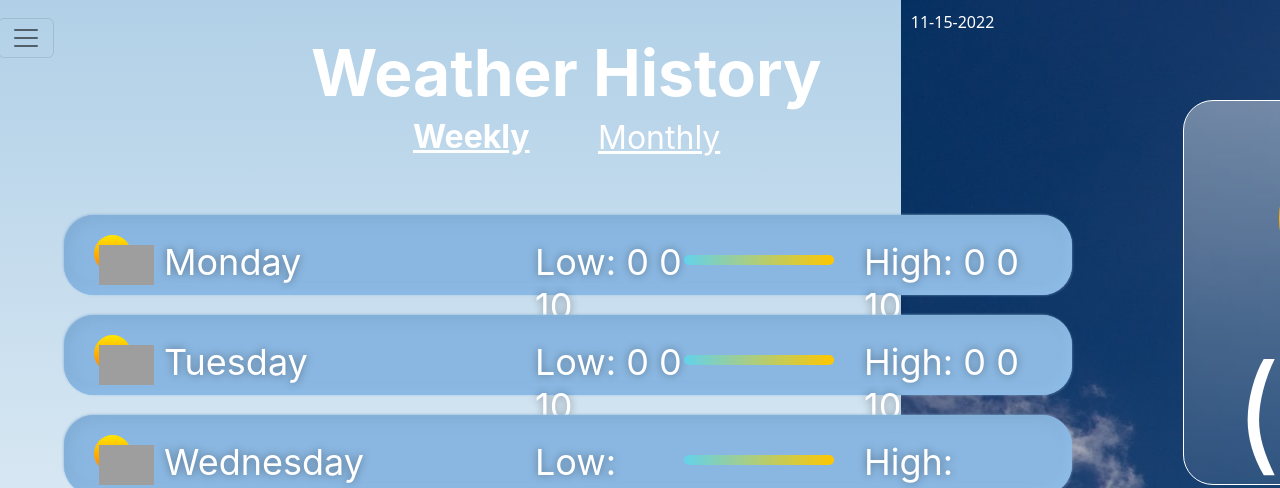
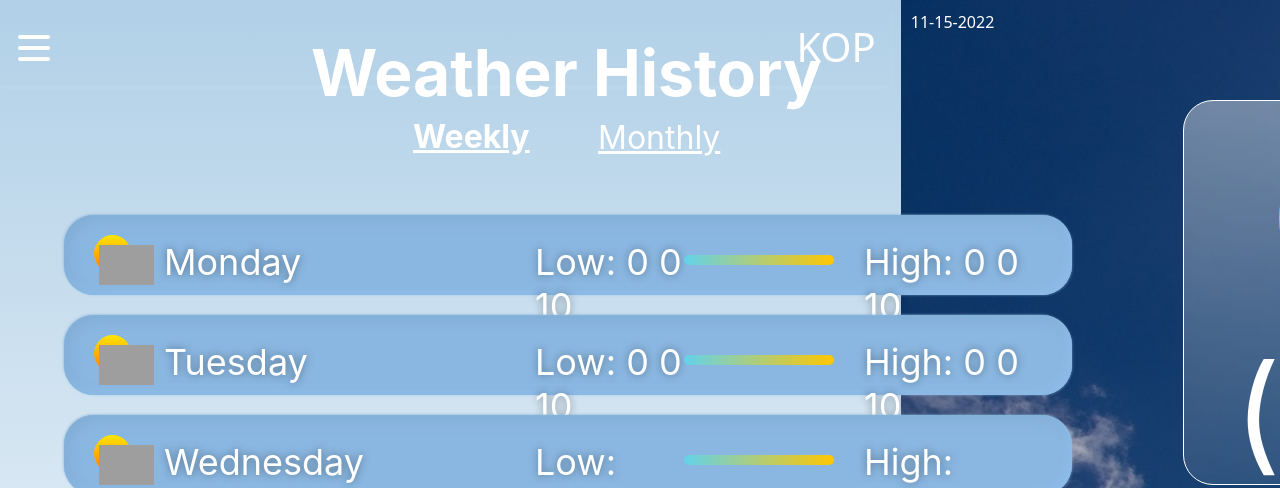
Before and after one commit to Gwc5245/KOA-Web-Application, a Flask app: page /Welcome in a window 1280 px wide; the page is wider, and only the part inside the window is pictured. Shown: the top 488 px of that part. Run offline with Flask 2, Linux system fonts and the light colour scheme; a database or web service that is not in the repository returns one stand-in record (values such as "Sample title"); grey boxes are pictures that could not be loaded.

Commit message:
Added working nav bar to weekly view page

```diff
--- a/app.py
+++ b/app.py
@@ -9,7 +9,7 @@ app = Flask(__name__)
 
 # Before you run app make sure you replace access/secret key below with actual key(s) values to access data from the database
 # otherwise you wont be able to see the weather data.
-client = pymongo.MongoClient("mongodb+srv://<AWS access key>:<AWS secret key>@cluster0"
+client = pymongo.MongoClient("mongodb+srv://AKIAUECD3KFKSDVHZJXB:qKjmQF8VKRwZXyJtlakEKZ1dzsWixQHHSHjX3jV0@cluster0"
                             ".re3ie7p.mongodb.net/?authSource=%24external&authMechanism=MONGODB-AWS&retryWrites=true"
                            "&w=majority", server_api=ServerApi('1'))
 
--- /dev/null
+++ b/static/navbar.css
@@ -0,0 +1,150 @@
+@import url("https://fonts.googleapis.com/css2?family=Poppins:ital,wght@0,100;0,200;0,300;0,400;0,500;0,600;0,700;0,800;0,900;1,100;1,200;1,300;1,400;1,500;1,600;1,700;1,800;1,900&display=swap");
+
+* {
+  margin: 0;
+  padding: 0;
+  box-sizing: border-box;
+}
+
+body {
+  font-family: "Poppins", sans-serif;
+}
+
+.container {
+  max-width: 1050px;
+  width: 90%;
+  margin: auto;
+}
+
+.navbar {
+  width: 100%;
+  box-shadow: 0 1px 4px rgba(255, 255, 255, 0.15);
+}
+
+.nav-container {
+  display: flex;
+  justify-content: space-between;
+  align-items: center;
+  height: 62px;
+}
+
+.navbar .menu-items {
+  display: flex;
+}
+
+.navbar .nav-container li {
+  list-style: none;
+}
+
+.navbar .nav-container a {
+  text-decoration: none;
+  color: #ffffff;
+  font-weight: 500;
+  font-size: 1.2rem;
+  padding: 0.7rem;
+}
+
+.navbar .nav-container a:hover{
+    font-weight: bolder;
+}
+
+.nav-container {
+  display: block;
+  position: relative;
+  height: 60px;
+}
+
+.nav-container .checkbox {
+  position: absolute;
+  display: block;
+  height: 32px;
+  width: 32px;
+  top: 20px;
+  left: 20px;
+  z-index: 5;
+  opacity: 0;
+  cursor: pointer;
+}
+
+.nav-container .hamburger-lines {
+  display: block;
+  height: 26px;
+  width: 32px;
+  position: absolute;
+  top: 17px;
+  left: 20px;
+  z-index: 2;
+  display: flex;
+  flex-direction: column;
+  justify-content: space-between;
+}
+
+.nav-container .hamburger-lines .line {
+  display: block;
+  height: 4px;
+  width: 100%;
+  border-radius: 10px;
+  background: #ffffff;
+}
+
+.nav-container .hamburger-lines .line1 {
+  transform-origin: 0% 0%;
+  transition: transform 0.4s ease-in-out;
+}
+
+.nav-container .hamburger-lines .line2 {
+  transition: transform 0.2s ease-in-out;
+}
+
+.nav-container .hamburger-lines .line3 {
+  transform-origin: 0% 100%;
+  transition: transform 0.4s ease-in-out;
+}
+
+.navbar .menu-items {
+  padding-top: 120px;
+  box-shadow: inset 0 0 2000px rgba(255, 255, 255, .5);
+  height: 100vh;
+  width: 100%;
+  transform: translate(-150%);
+  display: flex;
+  flex-direction: column;
+  margin-left: -40px;
+  padding-left: 50px;
+  transition: transform 0.5s ease-in-out;
+  text-align: center;
+}
+
+.navbar .menu-items li {
+  margin-bottom: 1.2rem;
+  font-size: 1.5rem;
+  font-weight: 500;
+}
+
+.logo {
+  position: absolute;
+  top: 5px;
+  right: 15px;
+  font-size: 1.2rem;
+  color: #ffffff;
+}
+
+.nav-container input[type="checkbox"]:checked ~ .menu-items {
+  transform: translateX(0);
+}
+
+.nav-container input[type="checkbox"]:checked ~ .hamburger-lines .line1 {
+  transform: rotate(45deg);
+}
+
+.nav-container input[type="checkbox"]:checked ~ .hamburger-lines .line2 {
+  transform: scaleY(0);
+}
+
+.nav-container input[type="checkbox"]:checked ~ .hamburger-lines .line3 {
+  transform: rotate(-45deg);
+}
+
+.nav-container input[type="checkbox"]:checked ~ .logo{
+  display: none;
+}
--- a/templates/Welcome.html
+++ b/templates/Welcome.html
@@ -4,6 +4,7 @@
         <meta charset="utf-8">
         <meta name="viewport" content="width=device-width, initial-scale=1">
         <link rel="stylesheet" href='/static/KOP.css'>
+        <link rel="stylesheet" href='/static/navbar.css'>
         <link href="https://cdn.jsdelivr.net/npm/bootstrap@5.2.2/dist/css/bootstrap.min.css" rel="stylesheet" integrity="sha384-Zenh87qX5JnK2Jl0vWa8Ck2rdkQ2Bzep5IDxbcnCeuOxjzrPF/et3URy9Bv1WTRi" crossorigin="anonymous">
         <body>
             <link href="https://cdn.jsdelivr.net/npm/bootstrap@5.2.2/dist/css/bootstrap.min.css" rel="stylesheet" integrity="sha384-Zenh87qX5JnK2Jl0vWa8Ck2rdkQ2Bzep5IDxbcnCeuOxjzrPF/et3URy9Bv1WTRi" crossorigin="anonymous">
@@ -36,17 +37,26 @@
                 <body>
                 <div class="row">
                   <div class="column" style="background: linear-gradient(180deg, #B1D0E7 0%, #FFFFFF 100%);">
-                    <div class="pos-f-t">
-                      <div class="collapse" id="navbarToggleExternalContent">
-                          <h5 class="text-white h4">Collapsed content</h5>
-                          <span class="text-muted">Toggleable via the navbar brand.</span>
+                    <nav>
+                      <div class="navbar" style="position: relative; z-index: 10000;">
+                        <div class="container nav-container">
+                            <input class="checkbox" type="checkbox" name="" id="" />
+                            <div class="hamburger-lines">
+                              <span class="line line1"></span>
+                              <span class="line line2"></span>
+                              <span class="line line3"></span>
+                            </div>
+                          <div class="logo">
+                            <h1>KOP</h1>
+                          </div>
+                          <div class="menu-items" style="background-color:#8AB7E1;">
+                            <li><a href="/Dev">Developer Dashboard</a></li>
+                            <li><a href="/Dev-Alerts">Alerts</a></li>
+                            <li><a href="/TOS">Terms Of Service</a></li>
+                          </div>
+                        </div>
                       </div>
-                      <nav class="navbar">
-                        <button class="navbar-toggler" type="button" data-toggle="collapse" data-target="#navbarToggleExternalContent" aria-controls="navbarToggleExternalContent" aria-expanded="false" aria-label="Toggle navigation">
-                          <span class="navbar-toggler-icon"></span>
-                        </button>
-                      </nav>
-                    </div>
+                    </nav>
                     <h2 class="weatherstation">Weather History</h2>
                     <p class="weekly" style="font-weight: bold;">Weekly</p>
                     <a href="/Monthly" class="monthly">Monthly</a>
```
